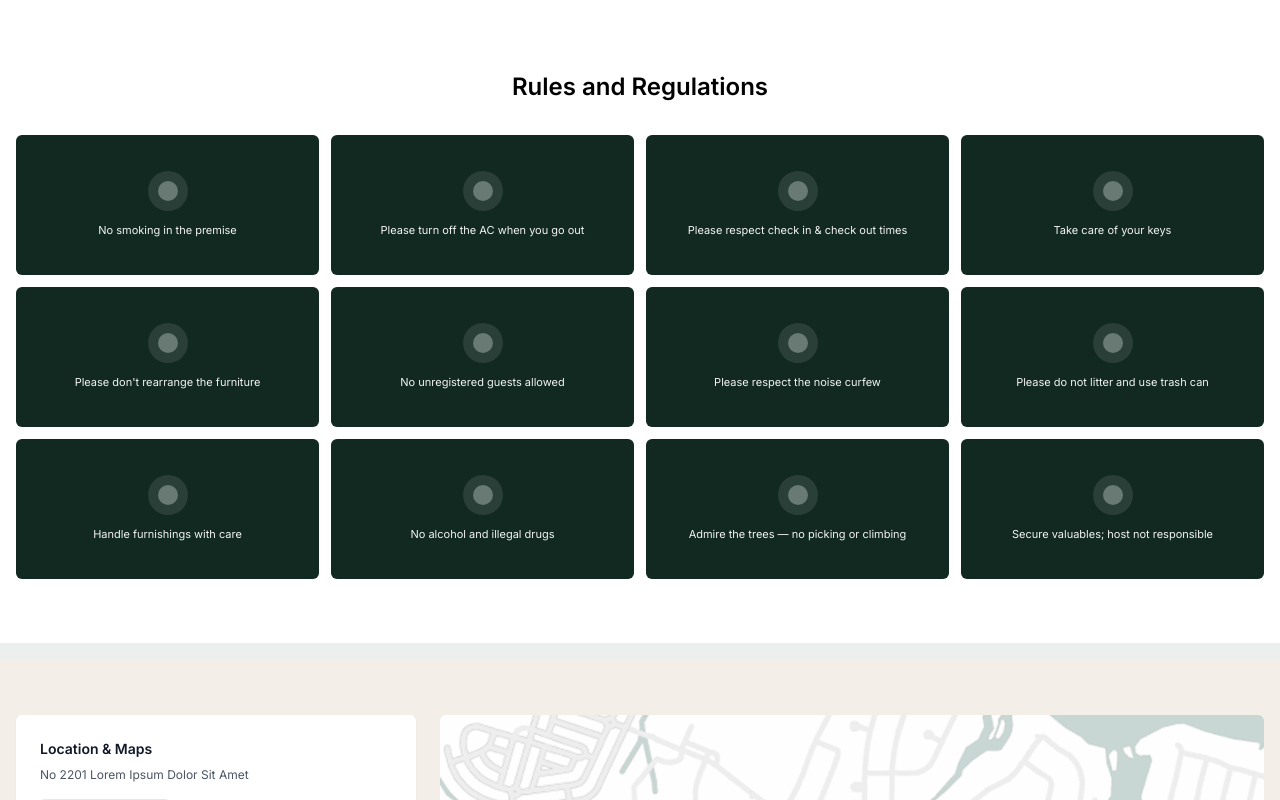
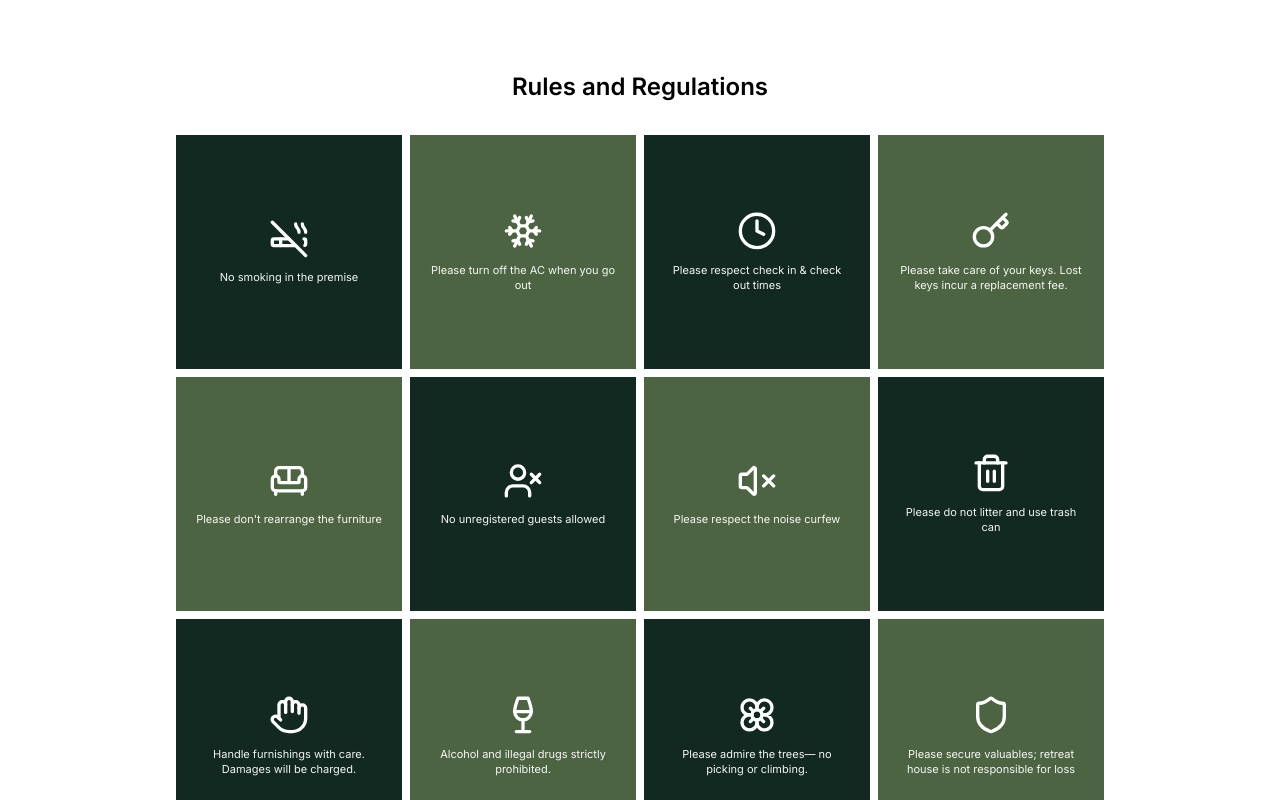
Before and after one commit to DanMartiin/Wonky, a Next.js app: page / in a window 1280 px wide. Shown: the part 1780-2580 px from the top of the page. Built offline with nearby package versions, Linux system fonts and the light colour scheme.

Commit message:
added rules and regulations

```diff
--- a/app/page.tsx
+++ b/app/page.tsx
@@ -4,6 +4,7 @@ import Header from '@/components/Header';
 import BookingInterface from '@/components/BookingInterface';
 import Welcome from '@/components/Welcome';
 import Amenities from '@/components/Amenities';
+import RulesRegulations from '@/components/RulesRegulations';
 import Footer from '../components/Footer';
 
 export default function Home() {
@@ -62,34 +63,7 @@ export default function Home() {
       <Amenities />
 
       {/* Rules and Regulations */}
-      <section className="py-16 bg-white">
-        <div className="container mx-auto px-4">
-          <h3 className="text-2xl font-semibold text-center mb-8">Rules and Regulations</h3>
-          <div className="grid grid-cols-2 md:grid-cols-4 gap-3">
-            {[
-              'No smoking in the premise',
-              'Please turn off the AC when you go out',
-              'Please respect check in & check out times',
-              'Take care of your keys',
-              "Please don't rearrange the furniture",
-              'No unregistered guests allowed',
-              'Please respect the noise curfew',
-              'Please do not litter and use trash can',
-              'Handle furnishings with care',
-              'No alcohol and illegal drugs',
-              'Admire the trees — no picking or climbing',
-              'Secure valuables; host not responsible',
-            ].map((text, i) => (
-              <div key={i} className="rounded-md p-5 bg-[#112921] text-white flex flex-col items-center justify-center text-center min-h-[140px]">
-                <div className="w-10 h-10 mb-3 rounded-full bg-white/10 flex items-center justify-center">
-                  <div className="w-5 h-5 rounded-full bg-white/30"></div>
-                </div>
-                <div className="text-[11px] leading-snug opacity-95">{text}</div>
-              </div>
-            ))}
-          </div>
-        </div>
-      </section>
+      <RulesRegulations />
 
       {/* Location & Maps */}
       <section className="bg-[#F3EEE7] py-14 mt-4">
@@ -196,7 +170,6 @@ export default function Home() {
       </section>
 
       <Footer />
-      {/* Booking Flow appended below existing content */}
     </main>
   );
 }
--- a/components/RulesRegulations.tsx
+++ b/components/RulesRegulations.tsx
@@ -0,0 +1,104 @@
+import {
+  CigaretteOff,
+  Snowflake,
+  Clock,
+  Key,
+  Sofa,
+  UserX,
+  VolumeX,
+  Trash2,
+  Hand,
+  Wine,
+  Flower,
+  Shield
+} from 'lucide-react';
+
+export default function RulesRegulations() {
+  const rules = [
+    {
+      text: 'No smoking in the premise',
+      icon: CigaretteOff,
+      color: '#112921'
+    },
+    {
+      text: 'Please turn off the AC when you go out',
+      icon: Snowflake,
+      color: '#4D6443'
+    },
+    {
+      text: 'Please respect check in & check out times',
+      icon: Clock,
+      color: '#112921'
+    },
+    {
+      text: 'Please take care of your keys. Lost keys incur a replacement fee.',
+      icon: Key,
+      color: '#4D6443'
+    },
+    {
+      text: "Please don't rearrange the furniture",
+      icon: Sofa,
+      color: '#4D6443'
+    },
+    {
+      text: 'No unregistered guests allowed',
+      icon: UserX,
+      color: '#112921'
+    },
+    {
+      text: 'Please respect the noise curfew',
+      icon: VolumeX,
+      color: '#4D6443'
+    },
+    {
+      text: 'Please do not litter and use trash can',
+      icon: Trash2,
+      color: '#112921'
+    },
+    {
+      text: 'Handle furnishings with care. Damages will be charged.',
+      icon: Hand,
+      color: '#112921'
+    },
+    {
+      text: 'Alcohol and illegal drugs strictly prohibited.',
+      icon: Wine,
+      color: '#4D6443'
+    },
+    {
+      text: 'Please admire the trees— no picking or climbing.',
+      icon: Flower,
+      color: '#112921'
+    },
+    {
+      text: 'Please secure valuables; retreat house is not responsible for loss',
+      icon: Shield,
+      color: '#4D6443'
+    }
+  ];
+
+  return (
+    <section className="py-16 bg-white">
+      <div className="container mx-auto px-4 max-w-[960px]">
+        <h3 className="text-2xl font-semibold text-center mb-8">Rules and Regulations</h3>
+        <div className="grid grid-cols-2 md:grid-cols-4 gap-x-2 gap-y-2">
+          {rules.map((rule, i) => {
+            const IconComponent = rule.icon;
+            return (
+              <div
+                key={i}
+                className="p-5 text-white flex flex-col items-center justify-center text-center md:max-h-[234px] md:max-w-[234px] md:min-h-[234px] md:min-w-[234px]:"
+                style={{ backgroundColor: rule.color }}
+              >
+                <div className="w-10 h-10 mb-3 flex items-center justify-center">
+                  <IconComponent className="text-white md:w-[141.83px] md:h-[141.83px]" />
+                </div>
+                <div className="text-[11px] leading-snug opacity-95">{rule.text}</div>
+              </div>
+            );
+          })}
+        </div>
+      </div>
+    </section>
+  );
+}
--- a/tailwind.config.js
+++ b/tailwind.config.js
@@ -67,7 +67,22 @@ module.exports = {
       },
       backgroundImage: {
         'hero-pattern': "url('/images/BG_image.png')",
-      }
+      },
+      screens: {
+        xs: "320px",
+        sm: "375px",
+        md: "768px",
+        lg: "1024px",
+        xl: "1280px",
+        "2xl": "1440px",
+        "3xl": "1920px",
+        "4xl": "2560px",
+        "5xl": "3440px",
+        "4k": "3840px",
+        "5k": "5120px",
+        "6k": "6016px",
+        "8k": "7680px",
+      },
     },
   },
   plugins: [],
```
